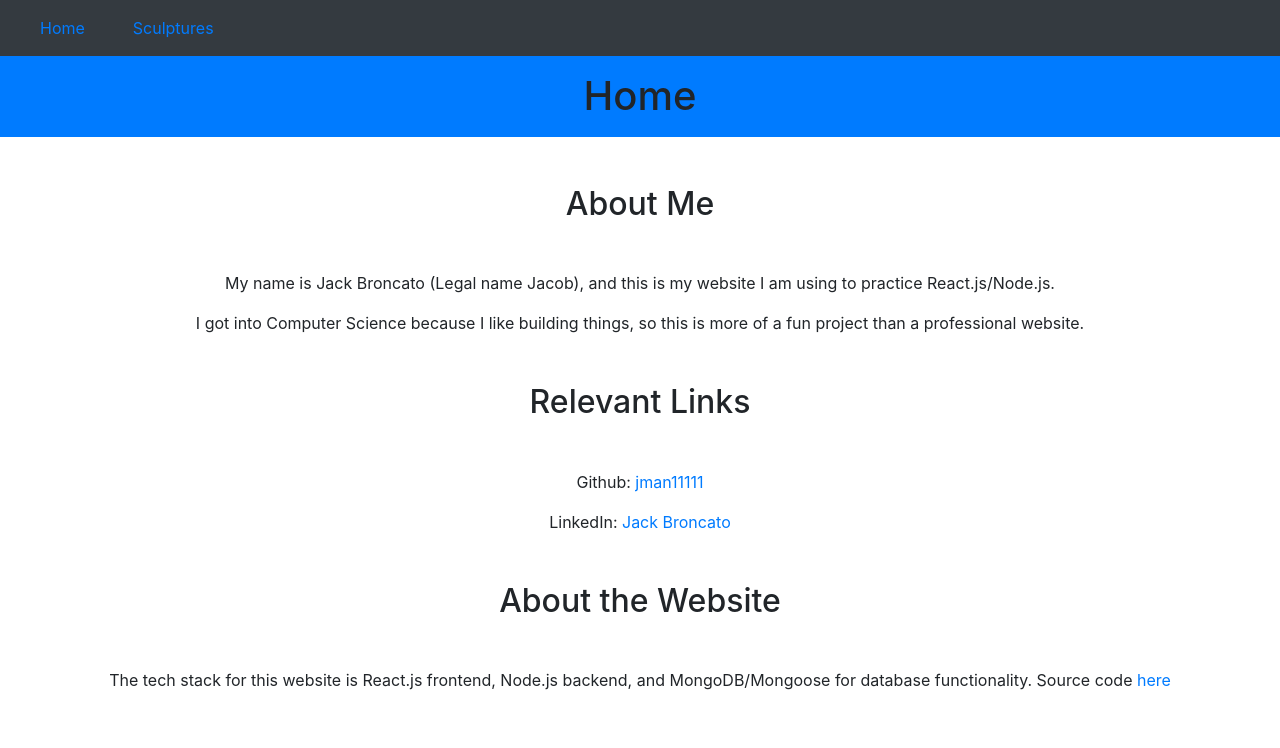
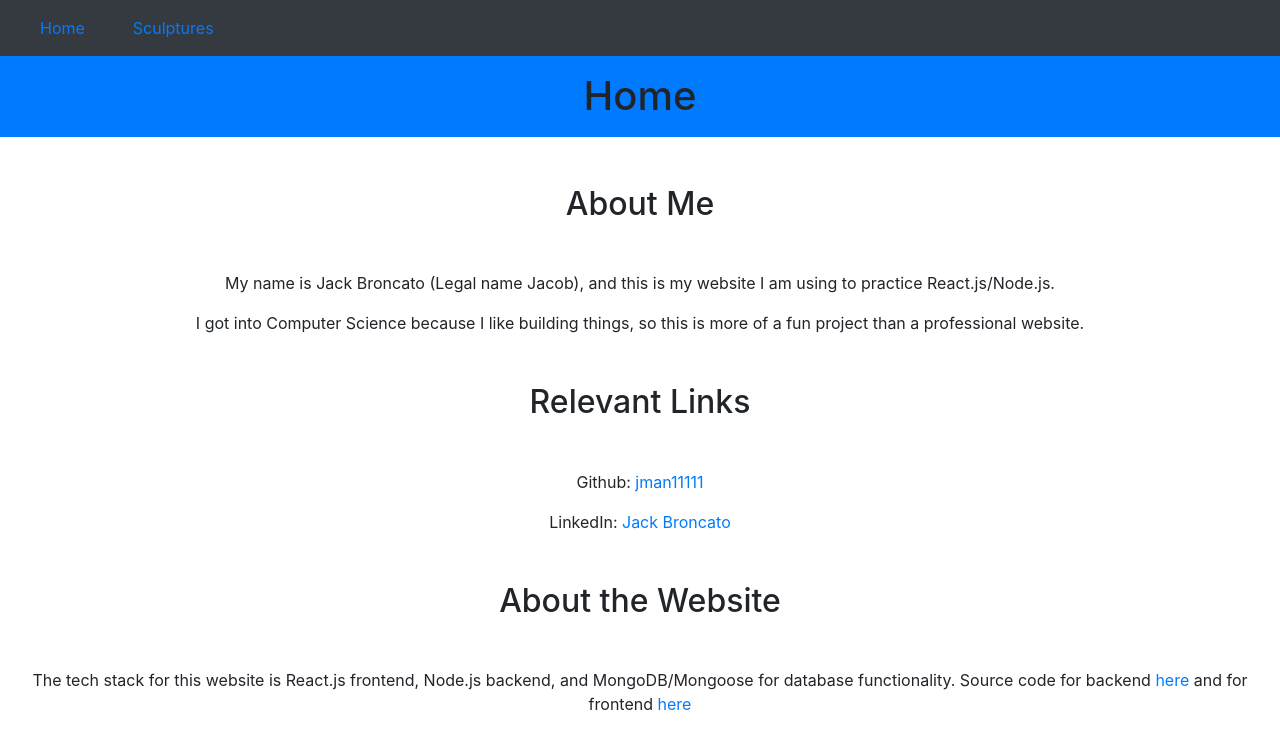
Before and after one commit to jman11111/PersonalWebFrontEnd, a React (Create React App) app: page / in a window 1280 px wide. Shown: the top 748 px of the page. Built offline with nearby package versions, Linux system fonts and the light colour scheme.

Commit message:
fixing text, updated references to source

```diff
--- a/src/components/common/sortBy.jsx
+++ b/src/components/common/sortBy.jsx
@@ -28,6 +28,7 @@ class SortBy extends Component {
     const {
       sortOptions,
       textProperty,
+      labelProperty,
       selectedSortOption,
       className,
     } = this.props;
@@ -45,7 +46,7 @@ class SortBy extends Component {
                     : "list-group-item col clickable"
                 }
               >
-                {option[textProperty]} {this.renderSortIcon(option)}
+                {option[labelProperty]} {this.renderSortIcon(option)}
               </button>
             );
           })}
@@ -57,6 +58,7 @@ class SortBy extends Component {
 
 SortBy.defaultProps = {
   textProperty: "path",
+  labelProperty: "label",
 };
 
 export default SortBy;
--- a/src/components/homebody.jsx
+++ b/src/components/homebody.jsx
@@ -22,8 +22,12 @@ const Homebody = () => {
       <h2 className="m-5 text-center">About the Website</h2>
       <p className="text-center">
         The tech stack for this website is React.js frontend, Node.js backend,
-        and MongoDB/Mongoose for database functionality. Source code{" "}
-        <a href="https://github.com/jman11111/NodeBackend">here</a>
+        and MongoDB/Mongoose for database functionality. Source code for backend{" "}
+        <a href="https://github.com/jman11111/NodeBackend">here</a> and for
+        frontend{" "}
+        <a href="https://github.com/jman11111/PersonalWebFrontEnd/tree/V1.0">
+          here
+        </a>
       </p>
     </div>
   );
```
